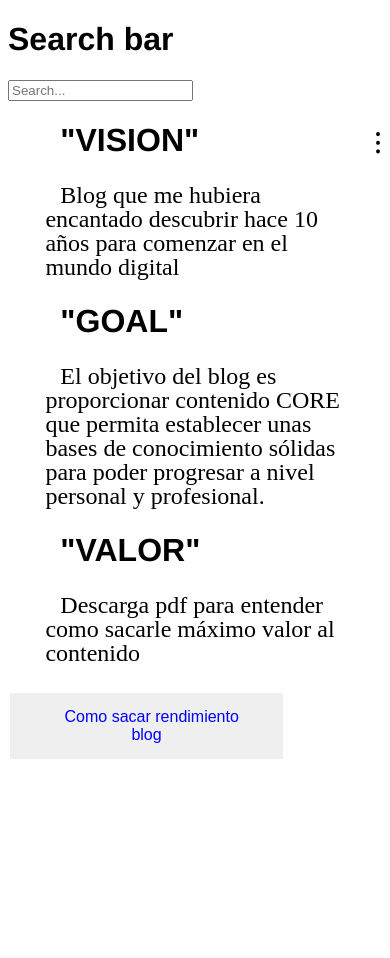
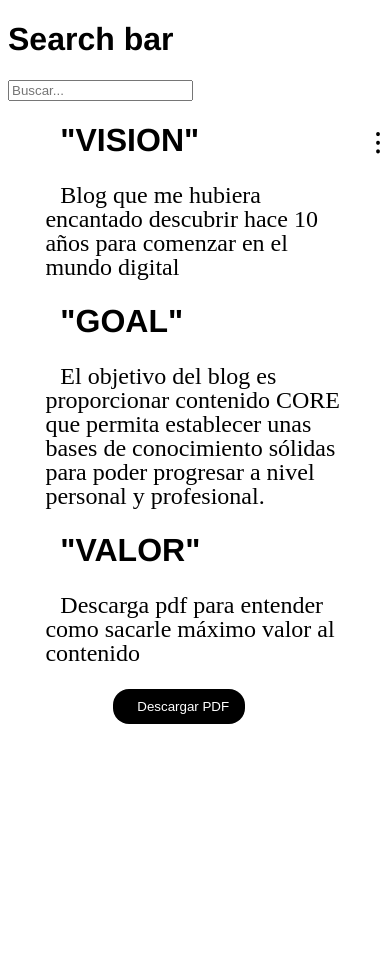
Before and after one commit to ManuData/blog_penv, a Django app: page /blog/ in a window 390 px wide. Shown: the top 958 px of the page. Run offline with Django 4.2, Linux system fonts and the light colour scheme.

Commit message:
Added PDF download responsive

```diff
--- a/mysite/blog/static/blog/base.css
+++ b/mysite/blog/static/blog/base.css
@@ -21,15 +21,20 @@ h1{
 
 /*Button PDF*/
 #button {
+
+  cursor: pointer;
+  position:relative;
+  left:35%;
+  background-color: black;
   border: none;
-  color:blue;
-  padding: 15px 32px;
+  color: white;
+  padding: 10px 20px;
   text-align: center;
+  white-space: nowrap;
   text-decoration: none;
-  display: inline-block;
-  font-size: 16px;
-  margin: 4px 2px;
+  display:inline-block;
   cursor: pointer;
+  border-radius: 16px;
 
 }
 
@@ -187,4 +192,12 @@ nav{
       display:none;
     }
 
+    /*Button PDF*/
+    #button {
+
+      left:18%;
+
+
+    }
+
   }
--- a/mysite/blog/templates/blog/base.html
+++ b/mysite/blog/templates/blog/base.html
@@ -38,7 +38,7 @@
       <h1>Search bar</h1>
 
         <form action="{% url 'search_results_b' %}" method="get">
-        <input name="q" type="text" placeholder="Search...">
+        <input name="q" type="text" placeholder="Buscar...">
         </form>
 
       <!-- End Search bar  -->
--- a/mysite/blog/templates/blog/index.html
+++ b/mysite/blog/templates/blog/index.html
@@ -13,8 +13,8 @@
     para poder progresar a nivel personal y profesional.</p>
 <h1 class ="tab" >"VALOR"</h1>
  <p class = "tab"id="heading-xs-goal"> Descarga pdf para entender como sacarle máximo valor al contenido</p>
- <button class = "tab" id="button">Como sacar rendimiento blog
-    <a href="{% static 'pdf/Einreiseanmeldung.pdf' %}" download=""></a>
+ <button class = "tab" id="button">
+    <a href="{% static 'pdf/Einreiseanmeldung.pdf'%}" download="" style="color:white;text-decoration: none;">Descargar PDF</a>
 </button>
 
 
```
